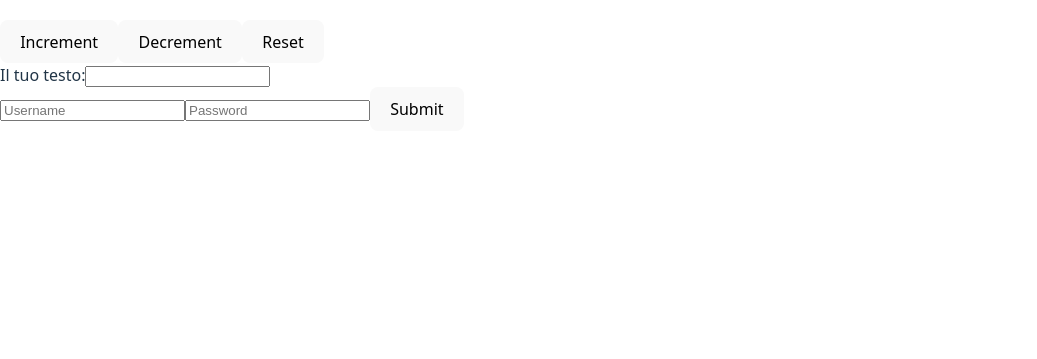
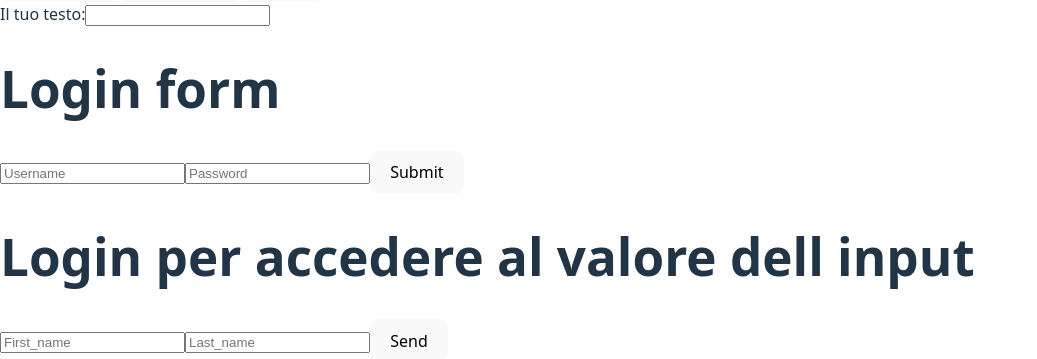
Before and after one commit to Tonyx8808/react, a React (Vite) app in the folder helloword/: page / in a window 1280 px wide. Shown: the part 499-858 px from the top of the page, without its empty margins (0-1037 px from the left). Before the commit the page ends 800 px from the top, so only its background shows below. Built offline with nearby package versions, Linux system fonts and the light colour scheme.

Commit message:
uso di un ref

```diff
--- a/helloword/src/App.jsx
+++ b/helloword/src/App.jsx
@@ -1,9 +1,10 @@
 import { useState } from 'react';
 import Title from './components/Title';
-import HelloWord from './components/ClassHelloWord';
+import HelloWord from './components/HelloWord';
 import Counter from './components/Counter';
 import TextInput from './TextInput';
 import LoginForm from './LoginForm';
+import Login from './Login';
 
 function App() {
   return (
@@ -13,6 +14,7 @@ function App() {
       <Counter />
       <TextInput />  {/* Qui era textInput, cambiato in maiuscolo */}
       < LoginForm/> {/* Qui mettiamo il login */}
+      <Login />
     </>
   );
 }
--- /dev/null
+++ b/helloword/src/Login.jsx
@@ -0,0 +1,25 @@
+import React from "react";
+
+const Login = () => {
+    const handleSubmit = (event) => {
+        event.preventDefault();
+
+        const form = new FormData(event.target);
+        const data = Object.fromEntries(form);
+        console.log(data);
+    };
+
+    return (
+        <>
+        <h1>Login per accedere al valore dell input </h1>
+        <form onSubmit={handleSubmit}>
+            <input type="text"  name="first_name"   placeholder="First_name" />
+            <input type="text"  name="last_name"    placeholder="Last_name"  />
+            <button type="submit">Send</button>
+        </form>
+
+        </>
+    );
+};
+
+export default Login;
--- a/helloword/src/LoginForm.jsx
+++ b/helloword/src/LoginForm.jsx
@@ -15,6 +15,7 @@ const LoginForm = () => {
 
     return (
         <form onSubmit={handleSubmit}>
+            <h1>Login form</h1>
             <input
                 type='text'
                 placeholder='Username'
```
